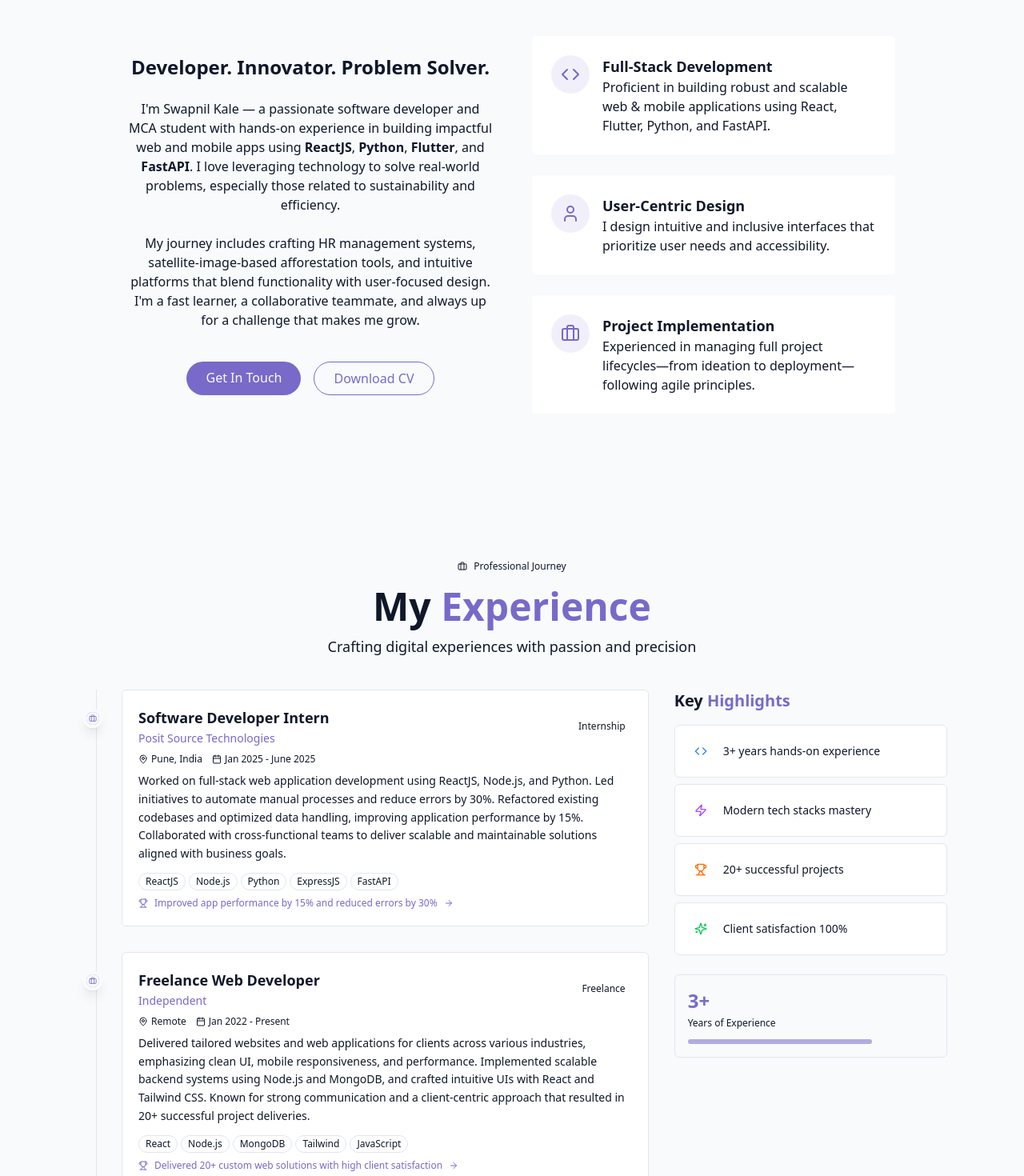
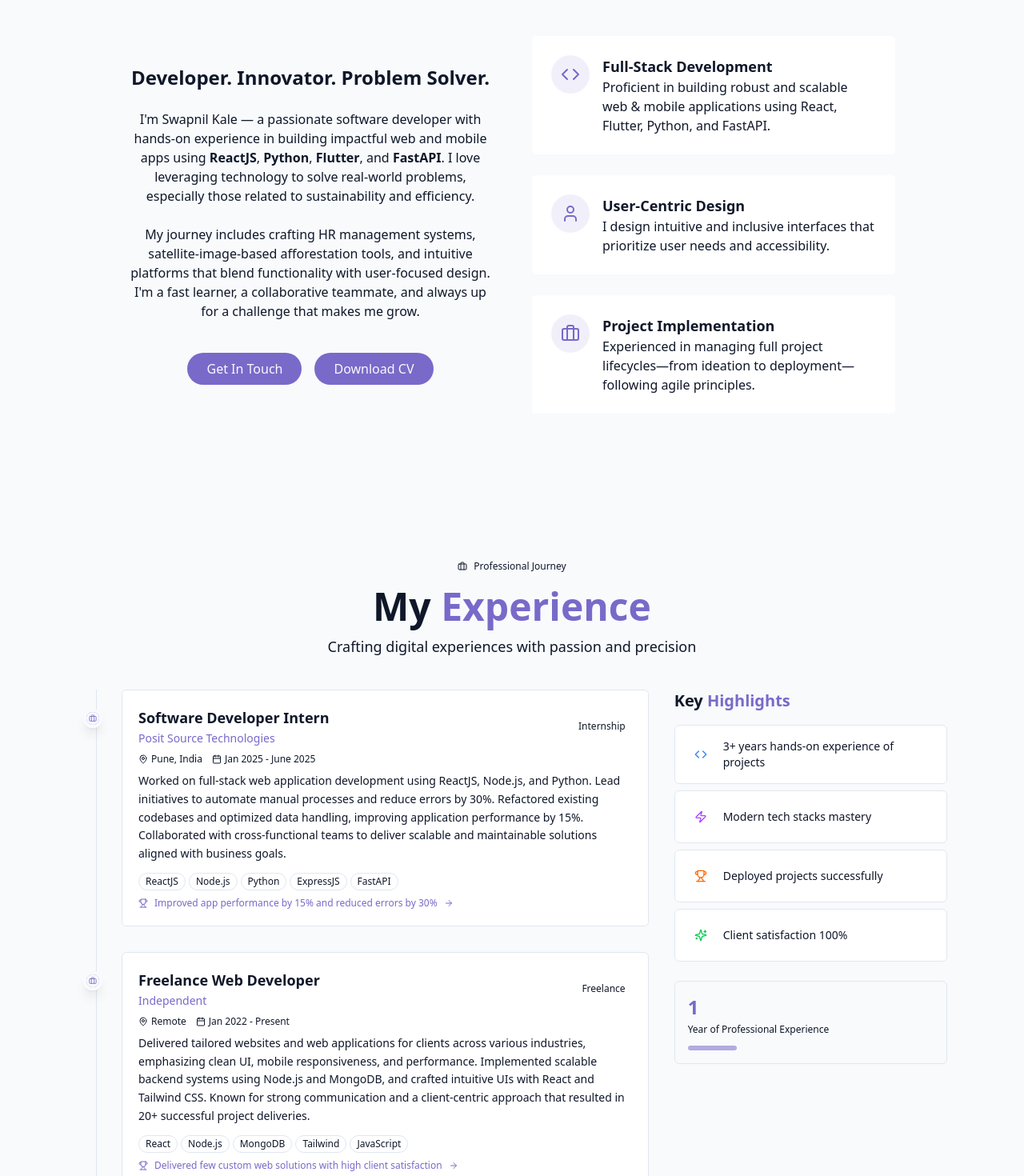
Before and after one commit to swapsDotDev/Portfolio, a React (Vite) app: page / in a window 1280 px wide. Shown: the part 940-2410 px from the top of the page at 80% size. Built offline with nearby package versions, Linux system fonts and the light colour scheme.

Commit message:
Updated experience section

```diff
--- a/src/components/AboutSection.jsx
+++ b/src/components/AboutSection.jsx
@@ -15,8 +15,8 @@ export const AboutSection = () => {
             </h3>
 
             <p className="text-muted-foreground">
-              I'm Swapnil Kale — a passionate software developer and MCA student
-              with hands-on experience in building impactful web and mobile apps
+              I&apos;m Swapnil Kale — a passionate software developer with
+              hands-on experience in building impactful web and mobile apps
               using <strong>ReactJS</strong>, <strong>Python</strong>,{" "}
               <strong>Flutter</strong>, and <strong>FastAPI</strong>. I love
               leveraging technology to solve real-world problems, especially
@@ -37,10 +37,10 @@ export const AboutSection = () => {
               </a>
 
               <a
-                href="https://drive.google.com/file/d/1IeHfWw3YyUd-bNt4hUB9JG32tFijcqym/view?usp=drive_link"
+                href="https://drive.google.com/drive/folders/1dpQXWMza-DdCXSlqKms3abRZfKsfsrCW?usp=sharing"
                 target="_blank"
                 rel="noopener noreferrer"
-                className="px-6 py-2 rounded-full border border-primary text-primary hover:bg-primary/10 transition-colors duration-300"
+                className="cosmic-button"
               >
                 Download CV
               </a>
@@ -128,8 +128,8 @@ export const AboutSection = () => {
 //             </p>
 
 //             <p className="text-muted-foreground">
-//               I'm passionate about creating elegant solutions to complex
-//               problems, and I'm constantly learning new technologies and
+//               I&apos;m passionate about creating elegant solutions to complex
+//               problems, and I&apos;m constantly learning new technologies and
 //               techniques to stay at the forefront of the ever-evolving web
 //               landscape.
 //             </p>
--- a/src/components/ExperienceSection.jsx
+++ b/src/components/ExperienceSection.jsx
@@ -1,4 +1,13 @@
-import { Briefcase, Calendar, MapPin, Code, Zap, Trophy, ArrowRight, Sparkles } from "lucide-react";
+import {
+  Briefcase,
+  Calendar,
+  MapPin,
+  Code,
+  Zap,
+  Trophy,
+  ArrowRight,
+  Sparkles,
+} from "lucide-react";
 import { useState } from "react";
 
 const experiences = [
@@ -8,10 +17,10 @@ const experiences = [
     location: "Pune, India",
     date: "Jan 2025 - June 2025",
     description:
-        "Worked on full-stack web application development using ReactJS, Node.js, and Python. Led initiatives to automate manual processes and reduce errors by 30%. Refactored existing codebases and optimized data handling, improving application performance by 15%. Collaborated with cross-functional teams to deliver scalable and maintainable solutions aligned with business goals.",
+      "Worked on full-stack web application development using ReactJS, Node.js, and Python. Lead initiatives to automate manual processes and reduce errors by 30%. Refactored existing codebases and optimized data handling, improving application performance by 15%. Collaborated with cross-functional teams to deliver scalable and maintainable solutions aligned with business goals.",
     skills: ["ReactJS", "Node.js", "Python", "ExpressJS", "FastAPI"],
     impact: "Improved app performance by 15% and reduced errors by 30%",
-      type: "internship"
+    type: "internship",
   },
   {
     title: "Freelance Web Developer",
@@ -21,16 +30,23 @@ const experiences = [
     description:
       "Delivered tailored websites and web applications for clients across various industries, emphasizing clean UI, mobile responsiveness, and performance. Implemented scalable backend systems using Node.js and MongoDB, and crafted intuitive UIs with React and Tailwind CSS. Known for strong communication and a client-centric approach that resulted in 20+ successful project deliveries.",
     skills: ["React", "Node.js", "MongoDB", "Tailwind", "JavaScript"],
-      impact: "Delivered 20+ custom web solutions with high client satisfaction",
-      type: "freelance"
-    }
+    impact: "Delivered few custom web solutions with high client satisfaction",
+    type: "freelance",
+  },
 ];
 
-
 const highlights = [
-  { icon: Code, text: "3+ years hands-on experience", color: "text-blue-500" },
+  {
+    icon: Code,
+    text: "3+ years hands-on experience of projects",
+    color: "text-blue-500",
+  },
   { icon: Zap, text: "Modern tech stacks mastery", color: "text-purple-500" },
-  { icon: Trophy, text: "20+ successful projects", color: "text-orange-500" },
+  {
+    icon: Trophy,
+    text: "Deployed projects successfully",
+    color: "text-orange-500",
+  },
   { icon: Sparkles, text: "Client satisfaction 100%", color: "text-green-500" },
 ];
 
@@ -39,9 +55,11 @@ export const ExperienceSection = () => {
   const [hoveredHighlight, setHoveredHighlight] = useState(null);
 
   return (
-    <section id="experience" className="py-20 px-2 relative overflow-hidden bg-secondary/30">
+    <section
+      id="experience"
+      className="py-20 px-2 relative overflow-hidden bg-secondary/30"
+    >
       <div className="container mx-auto max-w-6xl relative z-10">
-        {/* Header */}
         <div className="mb-10">
           <div className="inline-flex items-center gap-2 bg-secondary px-3 py-1.5 rounded-full text-xs font-medium text-foreground mb-3">
             <Briefcase className="h-3 w-3" />
@@ -64,17 +82,19 @@ export const ExperienceSection = () => {
                   <div
                     key={idx}
                     className={`relative transition-all duration-500 ${
-                      activeCard === idx ? 'scale-[1.03]' : 'hover:scale-[1.01]'
+                      activeCard === idx ? "scale-[1.03]" : "hover:scale-[1.01]"
                     }`}
                     onMouseEnter={() => setActiveCard(idx)}
                     onMouseLeave={() => setActiveCard(null)}
                   >
                     <div className="absolute left-2 top-6 z-10">
-                      <div className={`w-6 h-6 rounded-full border-4 border-background shadow-lg transition-all duration-300 ${
+                      <div
+                        className={`w-6 h-6 rounded-full border-4 border-background shadow-lg transition-all duration-300 ${
                           activeCard === idx
-                          ? 'bg-primary scale-110 shadow-primary/20'
-                          : 'bg-primary/80'
-                      }`}>
+                            ? "bg-primary scale-110 shadow-primary/20"
+                            : "bg-primary/80"
+                        }`}
+                      >
                         <div className="absolute inset-1 rounded-full bg-background flex items-center justify-center">
                           <Briefcase className="h-2.5 w-2.5 text-primary" />
                         </div>
@@ -82,25 +102,33 @@ export const ExperienceSection = () => {
                     </div>
 
                     <div className="ml-14 group">
-                      <div className={`relative p-5 rounded-md transition-all duration-500 border text-left ${
+                      <div
+                        className={`relative p-5 rounded-md transition-all duration-500 border text-left ${
                           activeCard === idx
-                          ? 'bg-card border-primary/40 shadow-lg'
-                          : 'bg-card border-border hover:border-primary/20'
-                      }`}>
+                            ? "bg-card border-primary/40 shadow-lg"
+                            : "bg-card border-border hover:border-primary/20"
+                        }`}
+                      >
                         <div className="relative z-10">
                           <div className="flex flex-col md:flex-row md:items-center justify-between mb-2">
                             <div>
                               <h3 className="text-lg font-bold text-card-foreground mb-0.5 group-hover:text-primary transition-colors">
                                 {exp.title}
                               </h3>
-                              <p className="text-sm font-medium text-primary">{exp.company}</p>
+                              <p className="text-sm font-medium text-primary">
+                                {exp.company}
+                              </p>
                             </div>
-                            <div className={`inline-flex items-center gap-2 px-2 py-0.5 rounded-full text-xs font-medium ${
-                              exp.type === 'internship'
-                                ? 'bg-secondary text-secondary-foreground'
-                                : 'bg-accent text-accent-foreground'
-                            }`}>
-                              {exp.type === 'internship' ? 'Internship' : 'Freelance'}
+                            <div
+                              className={`inline-flex items-center gap-2 px-2 py-0.5 rounded-full text-xs font-medium ${
+                                exp.type === "internship"
+                                  ? "bg-secondary text-secondary-foreground"
+                                  : "bg-accent text-accent-foreground"
+                              }`}
+                            >
+                              {exp.type === "internship"
+                                ? "Internship"
+                                : "Freelance"}
                             </div>
                           </div>
 
@@ -155,15 +183,19 @@ export const ExperienceSection = () => {
                     key={idx}
                     className={`group relative p-4 rounded-md cursor-pointer transition-all duration-300 border ${
                       hoveredHighlight === idx
-                        ? 'scale-105 shadow-lg bg-card border-primary/40'
-                        : 'hover:scale-102 bg-card border-border'
+                        ? "scale-105 shadow-lg bg-card border-primary/40"
+                        : "hover:scale-102 bg-card border-border"
                     }`}
                     onMouseEnter={() => setHoveredHighlight(idx)}
                     onMouseLeave={() => setHoveredHighlight(null)}
                   >
                     <div className="relative z-10 flex items-center gap-3">
-                      <div className={`p-2 rounded-full bg-secondary transition-transform group-hover:scale-110`}>
-                        <highlight.icon className={`h-4 w-4 ${highlight.color}`} />
+                      <div
+                        className={`p-2 rounded-full bg-secondary transition-transform group-hover:scale-110`}
+                      >
+                        <highlight.icon
+                          className={`h-4 w-4 ${highlight.color}`}
+                        />
                       </div>
                       <span className="font-medium text-card-foreground group-hover:text-primary transition-colors text-sm">
                         {highlight.text}
@@ -174,10 +206,15 @@ export const ExperienceSection = () => {
               </div>
               <div className="mt-6 p-4 bg-secondary rounded-md border border-border">
                 <div className="text-left">
-                  <div className="text-2xl font-bold text-primary mb-1">3+</div>
-                  <div className="text-xs text-muted-foreground">Years of Experience</div>
+                  <div className="text-2xl font-bold text-primary mb-1">1</div>
+                  <div className="text-xs text-muted-foreground">
+                    Year of Professional Experience
+                  </div>
                   <div className="mt-3 w-full bg-background rounded-full h-1.5">
-                    <div className="bg-primary h-1.5 rounded-full animate-pulse" style={{ width: '75%' }}></div>
+                    <div
+                      className="bg-primary h-1.5 rounded-full animate-pulse"
+                      style={{ width: "20%" }}
+                    ></div>
                   </div>
                 </div>
               </div>
--- a/src/components/HeroSection.jsx
+++ b/src/components/HeroSection.jsx
@@ -9,7 +9,7 @@ export const HeroSection = () => {
       <div className="container max-w-4xl mx-auto text-center z-10">
         <div className="space-y-6">
           <h1 className="text-4xl md:text-6xl font-bold tracking-tight">
-            <span className="opacity-0 animate-fade-in">Hey there, I'm</span>
+            <span className="opacity-0 animate-fade-in">Hey there, I&apos;m</span>
             <span className="text-primary opacity-0 animate-fade-in-delay-1">
               {" "}
               Swapnil
@@ -60,7 +60,7 @@ export const HeroSection = () => {
 //       <div className="container max-w-4xl mx-auto text-center z-10">
 //         <div className="space-y-6">
 //           <h1 className="text-4xl md:text-6xl font-bold tracking-tight">
-//             <span className="opacity-0 animate-fade-in"> Hi, I'm</span>
+//             <span className="opacity-0 animate-fade-in"> Hi, I&apos;m</span>
 //             <span className="text-primary opacity-0 animate-fade-in-delay-1">
 //               {" "}
 //               Swapnil
```
Also changed, not shown: src/components/ContactSection.jsx (+3 -11 lines), src/components/ProjectsSection.jsx (+5 -2 lines). Lines whose indentation alone changed are shown as unchanged.
